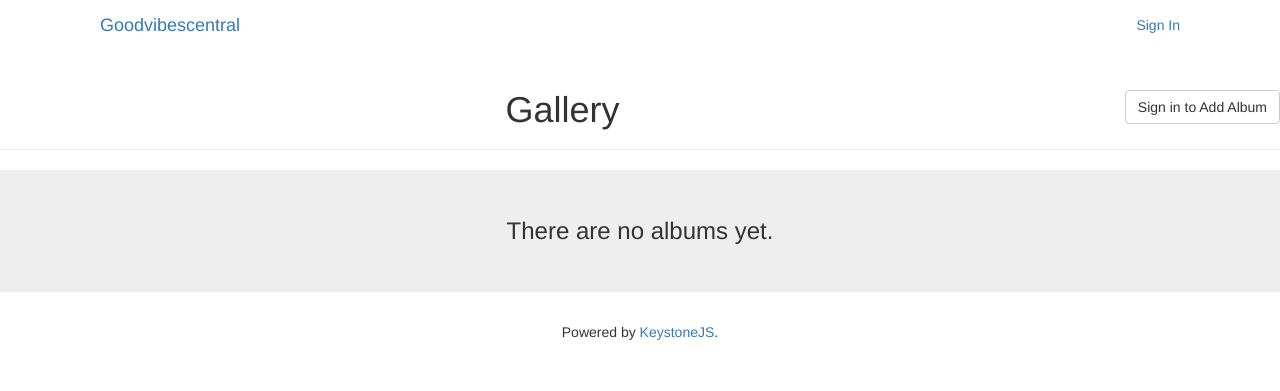
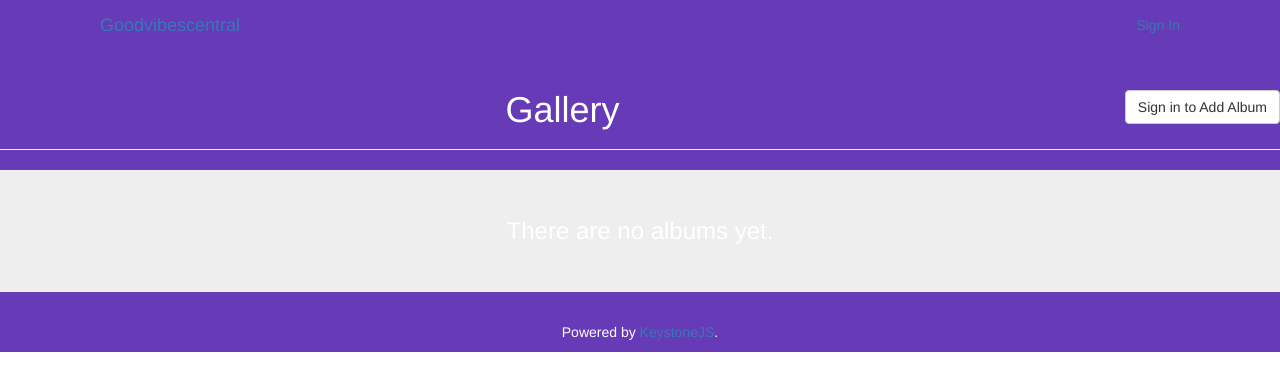
Before and after one commit to ProjectProgramAMark/goodvibeskeystone, a Node project: template templates/views/gallery.jade in a window 1280 px wide. Shown: the top 391 px of the page. Run offline with Node 20 templates, Linux system fonts and the light colour scheme; the template is opened without the code that fills it, so the values that code supplies are empty; some libraries are stand-ins or nearby versions.

Commit message:
Made a couple of style changes and moved more things around.

```diff
--- /dev/null
+++ b/public/styles/custom/custom-gallery.css
@@ -0,0 +1,11 @@
+.background-container {
+  background-color: #673AB7;
+  height: 100%;
+  -webkit-background-size: cover;
+  -moz-background-size: cover;
+  -o-background-size: cover;
+  background-size: cover;
+}
+body {
+  color: white;
+}
--- a/templates/views/gallery.jade
+++ b/templates/views/gallery.jade
@@ -2,6 +2,7 @@ extends ../layouts/default
 
 block css
 	link(rel="stylesheet", href="js/fancybox/source/jquery.fancybox.css")
+	link(rel="stylesheet" href="styles/custom/custom-gallery.css")
 
 block content
 	.page-header
--- a/templates/views/index.jade
+++ b/templates/views/index.jade
@@ -3,6 +3,8 @@ block css
   link(rel="stylesheet" href="js/flipclock/css/flipclock.css")
   link(rel="stylesheet" href="styles/custom/custom-index.css")
 block content
+  // NEED TO POPULATE WITH MORE CONTENT, AND FIGURE OUT HOW TO
+  // MAKE BACKGROUND IMAGE OVER ENTIRE PAGE. ONLY DOING HALF RN
   .container
     h1 Good Vibes Central!
     br
```
